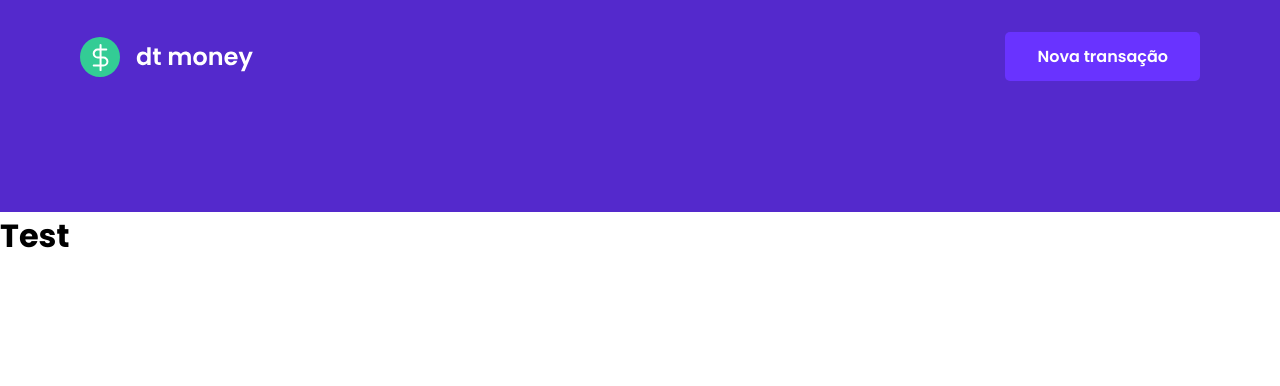
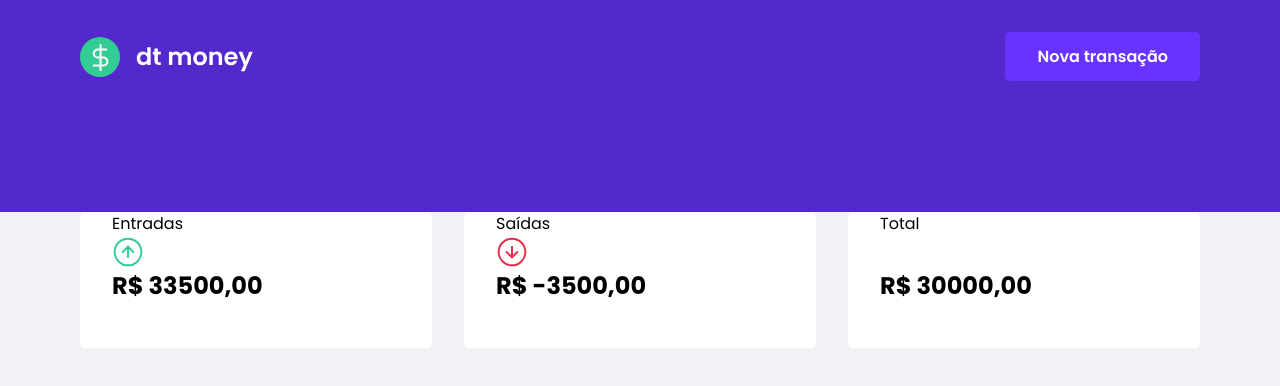
Before and after one commit to filipesaretta/control-money, a React (Vite) app: page / in a window 1280 px wide. Shown: the top 386 px of the page. Built offline with nearby package versions, Linux system fonts and the light colour scheme.

Commit message:
Add dashboard and summary

```diff
--- a/src/App.tsx
+++ b/src/App.tsx
@@ -10,9 +10,7 @@ function App() {
 
 
   return (
-    <div className="App">
-      <Title>Test</Title>
-    </div>
+    <div className="App"></div>
   )
 }
 
--- /dev/null
+++ b/src/components/Dashboard/index.tsx
@@ -0,0 +1,10 @@
+import { Summary } from "../Summary";
+import { Container } from "./styles";
+
+export function Dashboard() {
+  return (
+    <Container>
+      <Summary />
+    </Container>
+  )
+}
--- /dev/null
+++ b/src/components/Dashboard/styles.ts
@@ -0,0 +1,7 @@
+import styled from 'styled-components';
+
+
+export const Container = styled.div`
+  max-width: 1120px;
+  margin: 0 auto;
+`
--- /dev/null
+++ b/src/components/Summary/index.tsx
@@ -0,0 +1,33 @@
+import { Container } from './styles';
+
+import income from '../../assets/income.svg'
+import outcome from '../../assets/outcome.svg'
+import total from '../../assets/total.svg'
+
+export function Summary() {
+  return (
+    <Container>
+      <div>
+        <header>
+          <p>Entradas</p>
+          <img src={income} alt="Entradas" />
+        </header>
+        <h2>R$ 33500,00</h2>
+      </div>
+      <div>
+        <header>
+          <p>Saídas</p>
+          <img src={outcome} alt="Saídas" />
+        </header>
+        <h2>R$ -3500,00</h2>
+      </div>
+      <div>
+        <header>
+          <p>Total</p>
+          <img src={total} alt="Total" />
+        </header>
+        <h2>R$ 30000,00</h2>
+      </div>
+    </Container>
+  )
+}
--- /dev/null
+++ b/src/components/Summary/styles.ts
@@ -0,0 +1,20 @@
+import styled from 'styled-components';
+
+
+
+
+export const Container = styled.div`
+  display: flex;
+  grid-template-columns: repeat(3, 1fr);
+  justify-content: center;
+  grid-gap: 3.2rem;
+
+
+  div {
+    width: 35.2rem;
+    height: 13.6rem;
+    background: white;
+    border-radius: .5rem;
+    padding-left: 3.2rem
+  }
+`;
--- a/src/main.tsx
+++ b/src/main.tsx
@@ -1,6 +1,7 @@
 import React from 'react'
 import ReactDOM from 'react-dom'
 import App from './App'
+import { Dashboard } from './components/Dashboard'
 import { Header } from './components/Header'
 import { GlobalStyle } from './styles/global'
 
@@ -8,6 +9,7 @@ ReactDOM.render(
   <React.StrictMode>
     <GlobalStyle />
     <Header />
+    <Dashboard />
     <App />
   </React.StrictMode>,
   document.getElementById('root')
--- a/src/styles/global.ts
+++ b/src/styles/global.ts
@@ -27,6 +27,7 @@ body {
   -webkit-font-smoothing: antialiased;
   height: 100%;
   position: relative;
+  background: #F0F2F5;
 }
 
 img,
```
